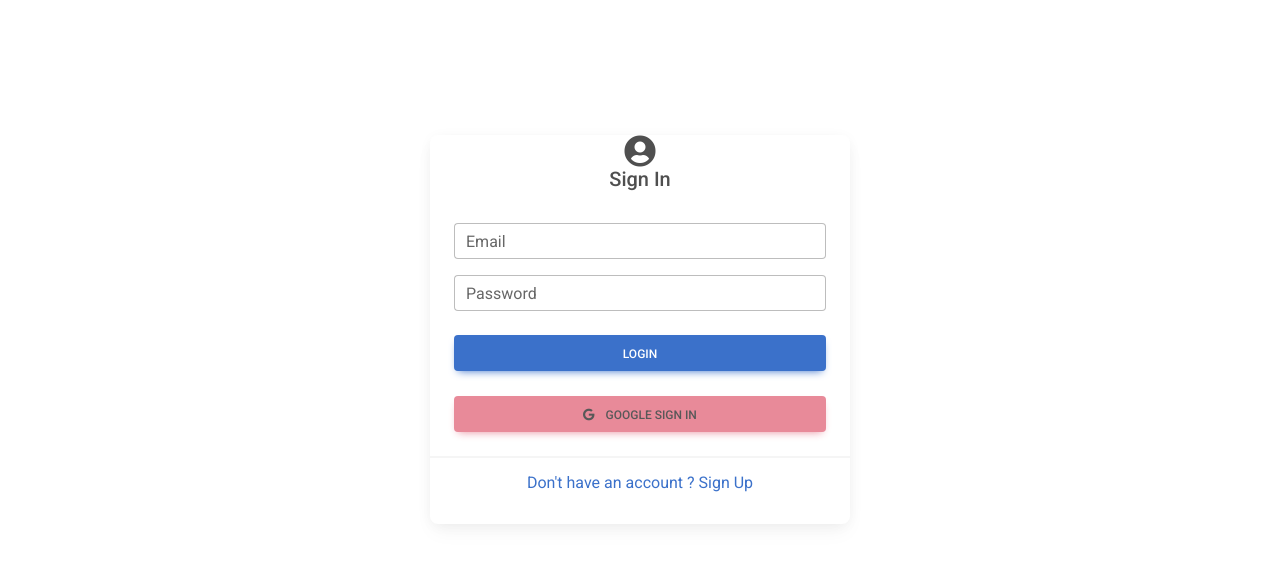
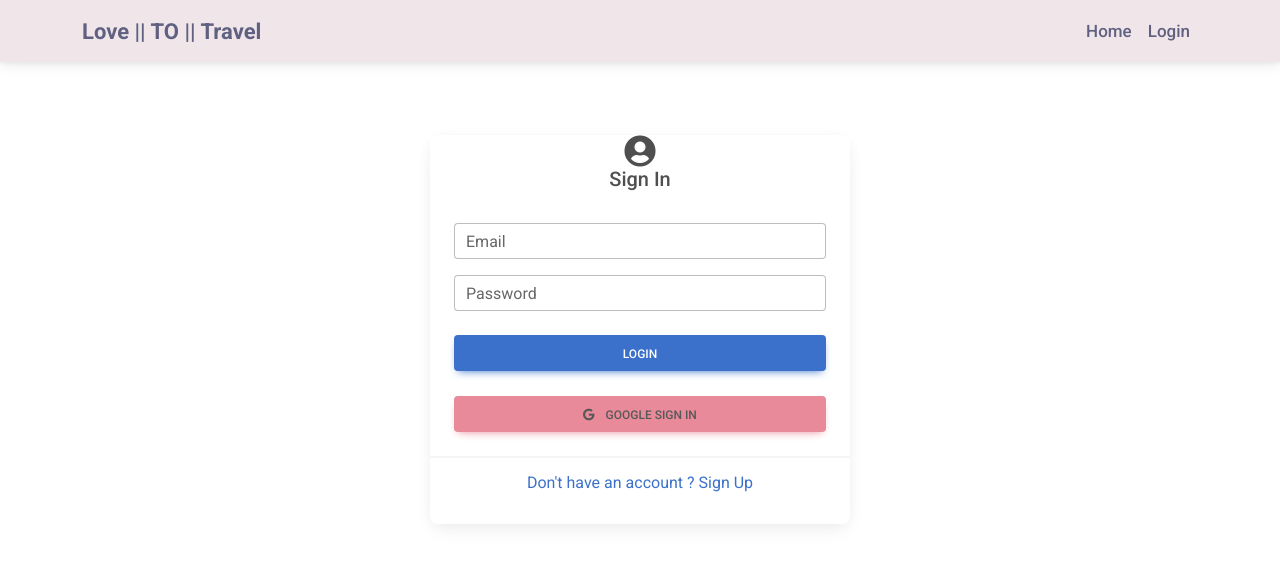
Before and after one commit to Fathir-shishir/love_to_travel_client, a React (Create React App) app: page /login in a window 1280 px wide. Shown: the top 564 px of the page. Built offline with nearby package versions, Linux system fonts and the light colour scheme.

Commit message:
Header added

```diff
--- a/src/App.js
+++ b/src/App.js
@@ -1,14 +1,25 @@
 import './App.css';
+import { useEffect } from "react";
 import { ToastContainer } from 'react-toastify';
 import { BrowserRouter, Routes, Route } from "react-router-dom";
 import 'react-toastify/dist/ReactToastify.css';
 import Home from './pages/Home';
 import Login from './pages/Login';
 import Register from './pages/Register';
+import Header from './components/Header';
+import {useDispatch} from "react-redux"
+import { setUser } from "./redux/features/authSlice";
 function App() {
+  const dispatch = useDispatch();
+  const user = JSON.parse(localStorage.getItem("profile"));
+  useEffect(() => {
+    dispatch(setUser(user));
+
+  }, []);
   return (
     <BrowserRouter>
     <div className="App">
+    <Header></Header>
     <ToastContainer></ToastContainer>
     <Routes>
     <Route path="/" element={<Home />} />
--- /dev/null
+++ b/src/components/Header.js
@@ -0,0 +1,96 @@
+import React, { useState } from "react";
+import {
+  MDBNavbar,
+  MDBContainer,
+  MDBIcon,
+  MDBNavbarNav,
+  MDBNavbarItem,
+  MDBNavbarLink,
+  MDBNavbarToggler,
+  MDBCollapse,
+  MDBNavbarBrand,
+} from "mdb-react-ui-kit";
+import { useSelector, useDispatch } from "react-redux";
+import { setLogout } from "../redux/features/authSlice";
+import { useNavigate } from "react-router-dom";
+
+
+const Header = () => {
+  const [show, setShow] = useState(false);
+  const { user } = useSelector((state) => ({ ...state.auth }));
+  const dispatch = useDispatch();
+
+
+
+
+
+
+
+  const handleLogout = () => {
+    dispatch(setLogout());
+  };
+
+  return (
+    <MDBNavbar fixed="top" expand="lg" style={{ backgroundColor: "#f0e6ea" }}>
+      <MDBContainer>
+        <MDBNavbarBrand
+          href="/"
+          style={{ color: "#606080", fontWeight: "600", fontSize: "22px" }}
+        >
+         Love || TO || Travel
+        </MDBNavbarBrand>
+        <MDBNavbarToggler
+          type="button"
+          aria-expanded="false"
+          aria-label="Toogle navigation"
+          onClick={() => setShow(!show)}
+          style={{ color: "#606080" }}
+        >
+          <MDBIcon icon="bars" fas />
+        </MDBNavbarToggler>
+        <MDBCollapse show={show} navbar>
+          <MDBNavbarNav right fullWidth={false} className="mb-2 mb-lg-0">
+
+            <MDBNavbarItem>
+              <MDBNavbarLink href="/">
+                <p className="header-text">Home</p>
+              </MDBNavbarLink>
+            </MDBNavbarItem>
+            {user?.result?._id && (
+              <>
+                <MDBNavbarItem>
+                  <MDBNavbarLink href="/addTour">
+                    <p className="header-text">Add Tour</p>
+                  </MDBNavbarLink>
+                </MDBNavbarItem>
+                <MDBNavbarItem>
+                  <MDBNavbarLink href="/dashboard">
+                    <p className="header-text">Dashboard</p>
+                  </MDBNavbarLink>
+                </MDBNavbarItem>
+              </>
+            )}
+            {user?.result?._id ? (
+              <MDBNavbarItem>
+                <MDBNavbarLink href="/login">
+                  <p className="header-text" onClick={() => handleLogout()}>
+                   { user?.result?._id ? <p>Logout ({user.result.name})</p> : <p>Login</p> }
+                  </p>
+                </MDBNavbarLink>
+              </MDBNavbarItem>
+            ) : (
+              <MDBNavbarItem>
+                <MDBNavbarLink href="/login">
+                  <p className="header-text">Login</p>
+                </MDBNavbarLink>
+              </MDBNavbarItem>
+            )}
+          </MDBNavbarNav>
+
+        </MDBCollapse>
+      </MDBContainer>
+    </MDBNavbar>
+  );
+};
+
+export default Header;
--- a/src/index.css
+++ b/src/index.css
@@ -9,3 +9,9 @@
   font-family: source-code-pro, Menlo, Monaco, Consolas, 'Courier New',
     monospace;
 }
+.header-text {
+  color: #606080;
+  font-weight: 500;
+  margin-top: 17px;
+  font-size: 17px;
+}
--- a/src/redux/features/authSlice.js
+++ b/src/redux/features/authSlice.js
@@ -46,6 +46,15 @@
       user: null,
       error: "",
       loading: false,},
+      reducers: {
+        setUser: (state, action) => {
+          state.user = action.payload;
+        },
+        setLogout: (state, action) => {
+          localStorage.clear();
+          state.user = null;
+        },
+      },
     extraReducers : {
         [login.pending]: (state, action) => {
             state.loading = true;
@@ -87,4 +96,5 @@
     }
 
 })
+export const { setUser, setLogout } = authSlice.actions;
 export default authSlice.reducer;
```
